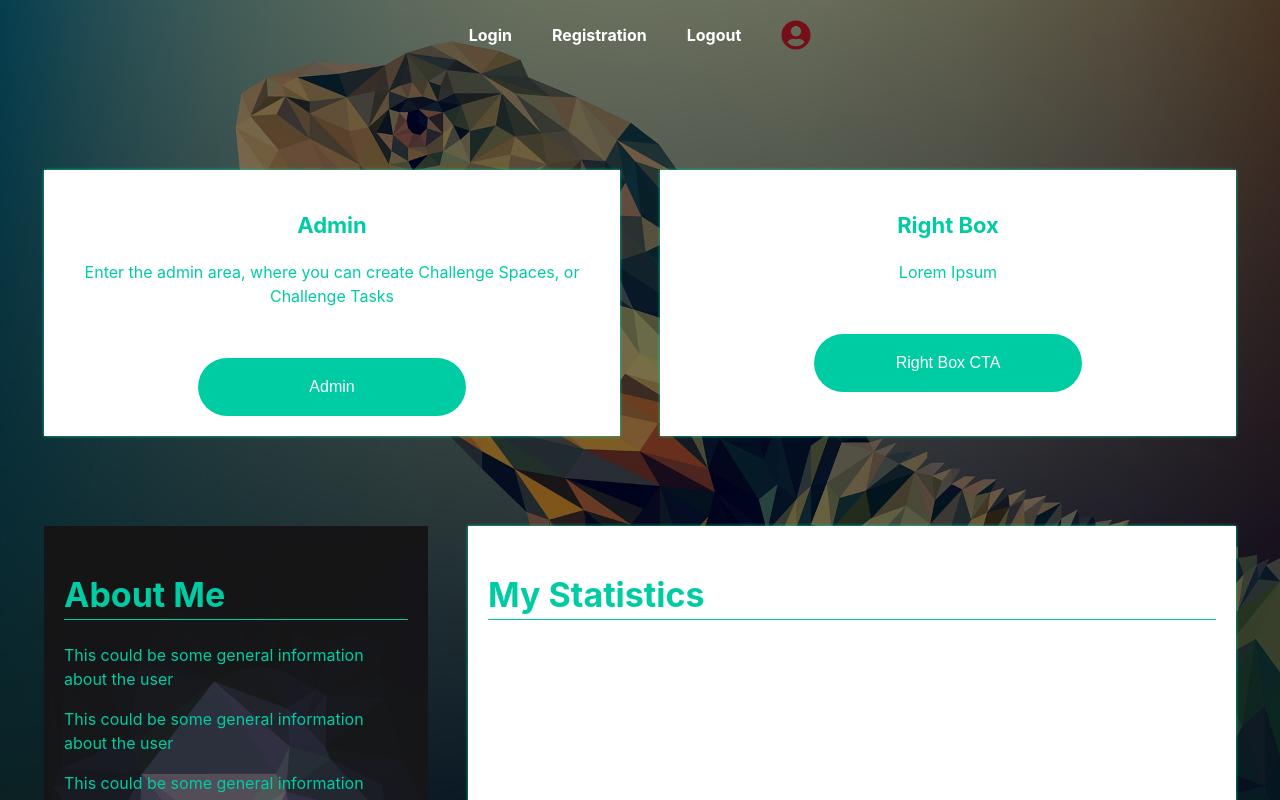
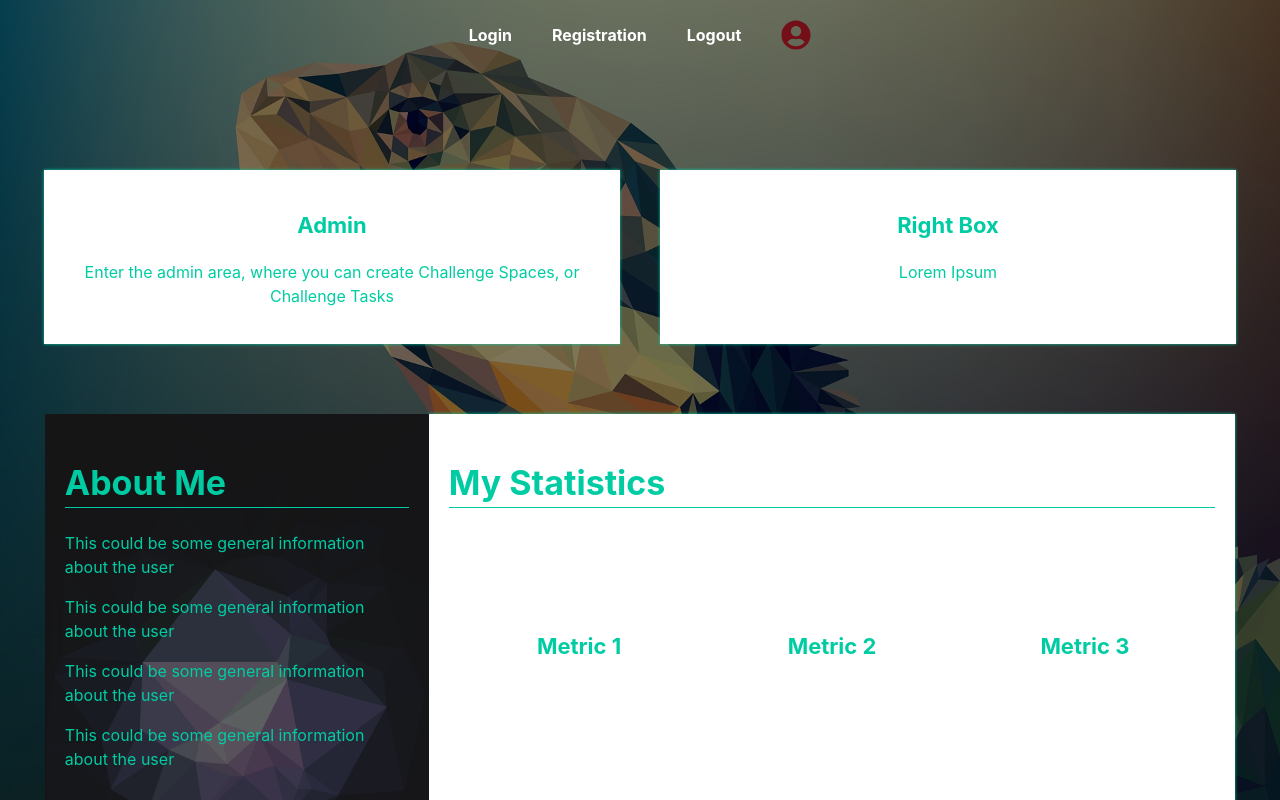
Before and after one commit to CevinThomas/alliance, a React app in the folder frontend/: page /account in a window 1280 px wide. Built offline with nearby package versions, Linux system fonts and the light colour scheme.

Commit message:
Styling for admin box

```diff
--- a/frontend/src/containers/account/leftBox.js
+++ b/frontend/src/containers/account/leftBox.js
@@ -1,16 +1,16 @@
 import React from "react";
 import {Link} from "react-router-dom";
 import Heading from "../../components/textElements/heading";
-import Button from "../../components/general/button";
 import Paragraph from "../../components/textElements/paragraph";
+import OverlayTransition from "../../components/general/overlay-transition";
 
 const LeftBox = () => {
     return (
         <div className={"account-box"}>
-            <Heading type={"h3"} title={"Admin"}/>
-            <Paragraph title={"Enter the admin area, where you can create Challenge Spaces, or Challenge Tasks"}/>
+            <OverlayTransition/>
             <Link to={"/admin"}>
-                <Button title={"Admin"}/>
+                <Heading type={"h3"} title={"Admin"}/>
+                <Paragraph title={"Enter the admin area, where you can create Challenge Spaces, or Challenge Tasks"}/>
             </Link>
         </div>
     );
--- a/frontend/src/containers/account/rightBox.js
+++ b/frontend/src/containers/account/rightBox.js
@@ -1,14 +1,14 @@
 import React from "react";
 import Heading from "../../components/textElements/heading";
-import Button from "../../components/general/button";
 import Paragraph from "../../components/textElements/paragraph";
+import OverlayTransition from "../../components/general/overlay-transition";
 
 const RightBox = () => {
     return (
         <div className={"account-box"}>
+            <OverlayTransition/>
             <Heading type={"h3"} title={"Right Box"}/>
             <Paragraph title={"Lorem Ipsum"}/>
-            <Button title={"Right Box CTA"}/>
         </div>
     );
 };
--- a/frontend/src/containers/account/rightSection.js
+++ b/frontend/src/containers/account/rightSection.js
@@ -6,7 +6,14 @@ const RightSection = () => {
     return (
         <div id={"right-section"}>
             <Heading type={"h2"} title={"My Statistics"}/>
-            <Box/>
+            <div className={"right-section-box-container"}>
+                <Box class={"right-section-box"} type={"h3"} title={"Metric 1"}/>
+                <Box class={"right-section-box"} type={"h3"} title={"Metric 2"}/>
+                <Box class={"right-section-box"} type={"h3"} title={"Metric 3"}/>
+                <Box class={"right-section-box"} type={"h3"} title={"Metric 4"}/>
+                <Box class={"right-section-box"} type={"h3"} title={"Metric 5"}/>
+                <Box class={"right-section-box"} type={"h3"} title={"Metric 6"}/>
+            </div>
         </div>
     );
 };
--- a/frontend/src/styles.css
+++ b/frontend/src/styles.css
@@ -1,4 +1,8 @@
 h1 {
+  transition: 0.5s ease-in-out;
+  -webkit-transition: 0.5s ease-in-out;
+  -moz-transition: 0.5s ease-in-out;
+  -o-transition: 0.5s ease-in-out;
   color: #00cca3;
   font-size: 42px;
 }
@@ -15,6 +19,10 @@ h1 {
 
 h2 {
   z-index: 999;
+  transition: 0.5s ease-in-out;
+  -webkit-transition: 0.5s ease-in-out;
+  -moz-transition: 0.5s ease-in-out;
+  -o-transition: 0.5s ease-in-out;
   color: #00cca3;
   font-size: 34px;
 }
@@ -30,6 +38,10 @@ h2 {
 }
 
 h3 {
+  transition: 0.5s ease-in-out;
+  -webkit-transition: 0.5s ease-in-out;
+  -moz-transition: 0.5s ease-in-out;
+  -o-transition: 0.5s ease-in-out;
   color: #00cca3;
   font-size: 22px;
 }
@@ -53,6 +65,10 @@ input::placeholder {
 }
 
 p {
+  transition: 0.5s ease-in-out;
+  -webkit-transition: 0.5s ease-in-out;
+  -moz-transition: 0.5s ease-in-out;
+  -o-transition: 0.5s ease-in-out;
   z-index: 999;
   line-height: 1.5;
   font-size: 16px;
@@ -113,7 +129,6 @@ a:hover {
   height: 100%;
   box-shadow: 0 0 3px 0 #00cca3;
   padding: 20px;
-  margin: 20px;
   box-sizing: border-box;
   background-color: #fff;
 }
@@ -160,7 +175,7 @@ a:hover {
   box-sizing: border-box;
 }
 
-#admin #admin-sideMenu #admin-side-menu .side-menu-link-container .overlay-transition, #admin .boxes .overlay-transition {
+#account .account-box .overlay-transition, #admin #admin-sideMenu #admin-side-menu .side-menu-link-container .overlay-transition, #admin .boxes .overlay-transition {
   position: absolute;
   transition: 0.5s ease-in-out;
   width: 0;
@@ -419,9 +434,27 @@ a:hover {
   top: 45px;
 }
 #account #double-section-container #right-section {
-  width: 60%;
+  width: 63%;
   height: 100%;
   min-height: 600px;
+}
+#account #double-section-container #right-section .right-section-box-container {
+  width: 100%;
+  height: 100%;
+  display: flex;
+  justify-content: center;
+  align-items: center;
+  flex-wrap: wrap;
+}
+#account #double-section-container #right-section .right-section-box-container .right-section-box {
+  width: 33%;
+  min-height: 230px;
+  display: flex;
+  align-items: center;
+  justify-content: center;
+}
+#account #double-section-container #right-section .right-section-box-container .right-section-box h3 {
+  text-align: center;
 }
 #account #double-section-container #right-section h2 {
   position: relative;
@@ -439,6 +472,34 @@ a:hover {
   justify-content: center;
   margin-top: 150px;
 }
+#account .account-box {
+  position: relative;
+  z-index: 9999;
+}
+#account .account-box:hover .overlay-transition {
+  width: 100%;
+  z-index: -1;
+}
+#account .account-box:hover h3 {
+  color: #fff;
+  z-index: 999;
+  transition: 0.5s ease-in-out;
+  -webkit-transition: 0.5s ease-in-out;
+  -moz-transition: 0.5s ease-in-out;
+  -o-transition: 0.5s ease-in-out;
+}
+#account .account-box:hover p {
+  color: #fff;
+  transition: 0.5s ease-in-out;
+  -webkit-transition: 0.5s ease-in-out;
+  -moz-transition: 0.5s ease-in-out;
+  -o-transition: 0.5s ease-in-out;
+}
+#account .account-box .overlay-transition {
+  left: 0;
+  top: 0;
+}
+
 #login {
   height: 100vh;
   width: 100vw;
--- a/frontend/src/styles.sass
+++ b/frontend/src/styles.sass
@@ -12,6 +12,10 @@ $overlayTransition: .5s ease-in-out
 
 
 h1
+  transition: $overlayTransition
+  -webkit-transition: $overlayTransition
+  -moz-transition: $overlayTransition
+  -o-transition: $overlayTransition
   color: $mainColor
   font-size: 42px
   @media(max-width: $ipadSize)
@@ -21,6 +25,10 @@ h1
 
 h2
   z-index: 999
+  transition: $overlayTransition
+  -webkit-transition: $overlayTransition
+  -moz-transition: $overlayTransition
+  -o-transition: $overlayTransition
   color: $mainColor
   font-size: 34px
   @media(max-width: $ipadSize)
@@ -29,6 +37,10 @@ h2
     font-size: 18px
 
 h3
+  transition: $overlayTransition
+  -webkit-transition: $overlayTransition
+  -moz-transition: $overlayTransition
+  -o-transition: $overlayTransition
   color: $mainColor
   font-size: 22px
   @media(max-width: $ipadSize)
@@ -47,6 +59,10 @@ input
   outline: none
 
 p
+  transition: $overlayTransition
+  -webkit-transition: $overlayTransition
+  -moz-transition: $overlayTransition
+  -o-transition: $overlayTransition
   z-index: 999
   line-height: 1.5
   font-size: 16px
@@ -106,7 +122,6 @@ a:hover
   height: 100%
   box-shadow: 0 0 3px 0 #00cca3
   padding: 20px
-  margin: 20px
   box-sizing: border-box
   background-color: $whiteColor
 
@@ -399,10 +414,28 @@ a:hover
 
 
     #right-section
-      width: 60%
+      width: 63%
       height: 100%
       min-height: 600px
       @extend %leftAndRightSection
+
+      .right-section-box-container
+        width: 100%
+        height: 100%
+        display: flex
+        justify-content: center
+        align-items: center
+        flex-wrap: wrap
+
+        .right-section-box
+          width: 33%
+          min-height: 230px
+          display: flex
+          align-items: center
+          justify-content: center
+
+          h3
+            text-align: center
 
       h2
         position: relative
@@ -421,7 +454,34 @@ a:hover
     margin-top: 150px
 
   .account-box
+    position: relative
+    z-index: 9999
     @extend %boxStyling
+
+    &:hover
+      .overlay-transition
+        width: 100%
+        z-index: -1
+
+      h3
+        color: $whiteColor
+        z-index: 999
+        transition: $overlayTransition
+        -webkit-transition: $overlayTransition
+        -moz-transition: $overlayTransition
+        -o-transition: $overlayTransition
+
+      p
+        color: $whiteColor
+        transition: $overlayTransition
+        -webkit-transition: $overlayTransition
+        -moz-transition: $overlayTransition
+        -o-transition: $overlayTransition
+
+    .overlay-transition
+      left: 0
+      top: 0
+      @extend %overlayTransitionShared
 
 #login
   height: 100vh
```
Also changed, not shown: 1 other file (tests, documents, lock files or other folders).
